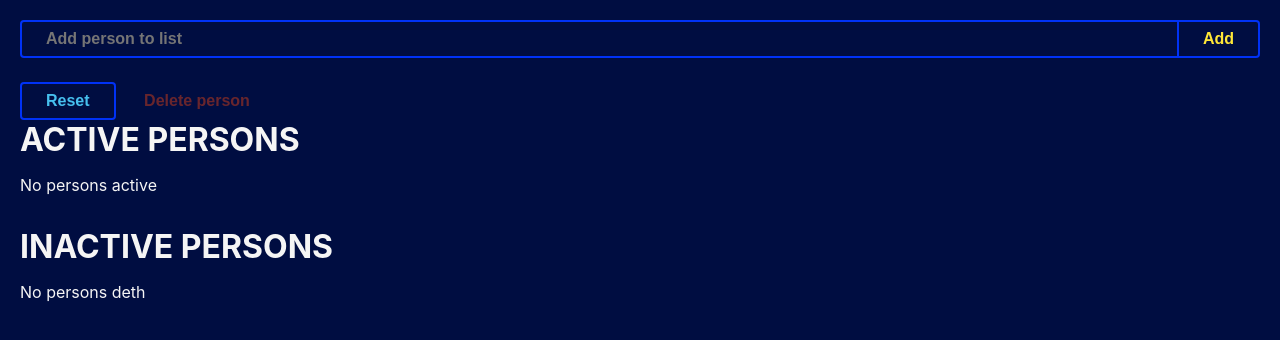
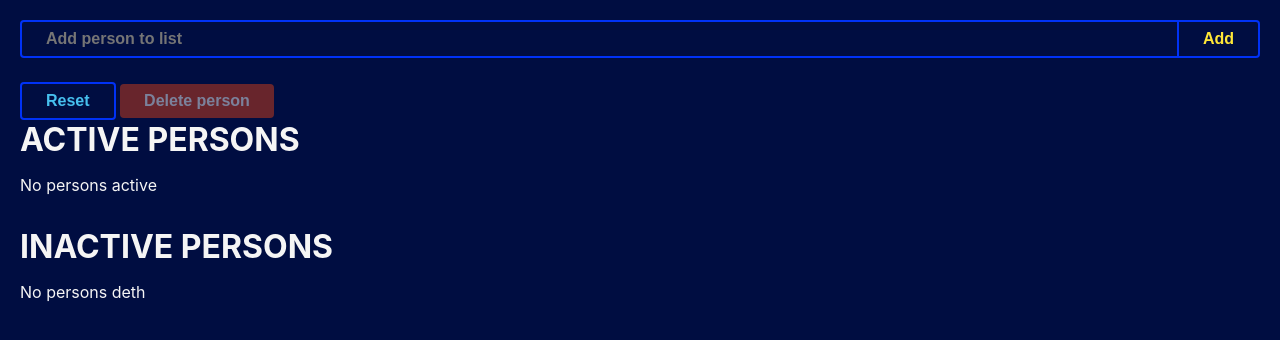
Before and after one commit to alesdevux/pacman-wheel-of-doom, a plain HTML site: page index.html in a window 1280 px wide. In both pictures the pointer is over the button "Delete person". Drawn offline with Linux system fonts and the light colour scheme.

Commit message:
resalt delete btn

```diff
--- a/concret.css
+++ b/concret.css
@@ -26,5 +26,11 @@
 }
 
 #delete {
+  border-color: var(--red-pacman);
   color: var(--red-pacman);
 }
+
+#delete:hover {
+  background-color: var(--red-pacman);
+  color: var(--principal-color);
+}
```
